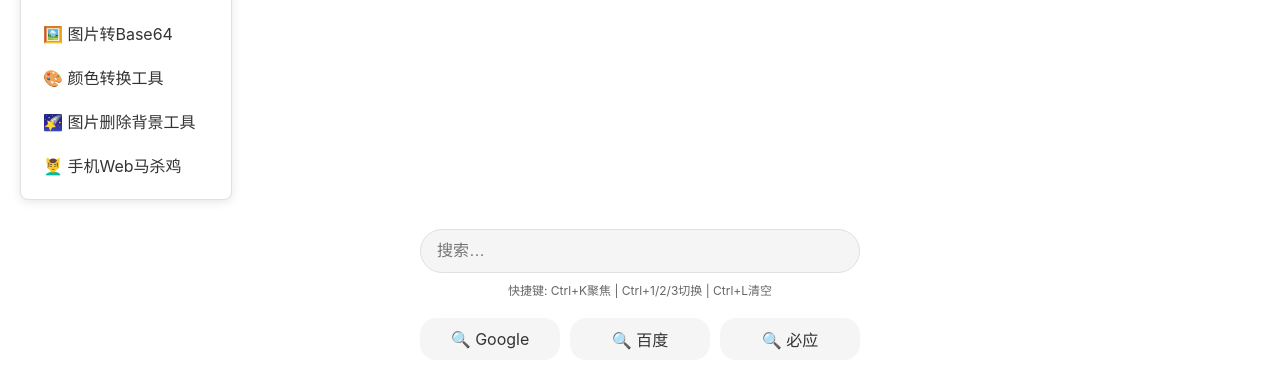
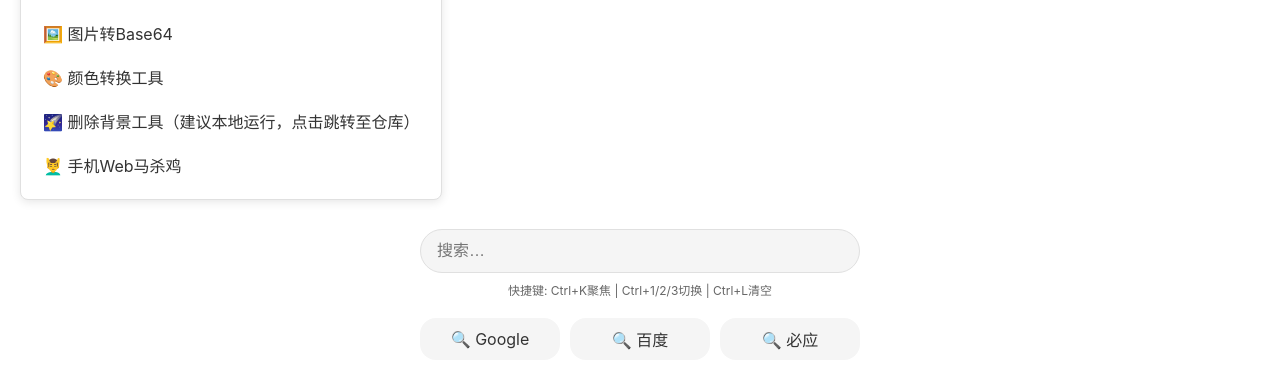
Before and after one commit to SteamedBread2333/search-any, a plain HTML site: page index.html in a window 1280 px wide. Both pictures are taken after a click on the element "🧰 工具箱". Shown: the part 106-494 px from the top of the page. Drawn offline with Linux system fonts and the light colour scheme.

Commit message:
Update index.html

```diff
--- a/index.html
+++ b/index.html
@@ -216,8 +216,8 @@
         <div class="toolbox-item" onclick="window.open('color-converter.html', '_blank')">
             🎨 颜色转换工具
         </div>
-        <div class="toolbox-item" onclick="window.open(`https://steamedbread2333.github.io/rmbg-tool`, '_blank')">
-            🌠 图片删除背景工具
+        <div class="toolbox-item" onclick="window.open(`https://github.com/SteamedBread2333/rmbg-tool`, '_blank')">
+            🌠 删除背景工具（建议本地运行，点击跳转至仓库）
         </div>
         <div class="toolbox-item" onclick="window.open(`https://steamedbread2333.github.io/mobile-massage`, '_blank')">
             💆‍♂️ 手机Web马杀鸡
```
